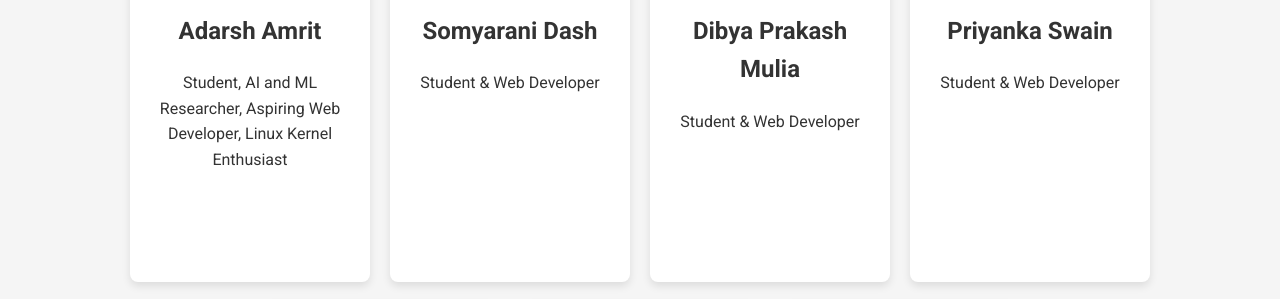
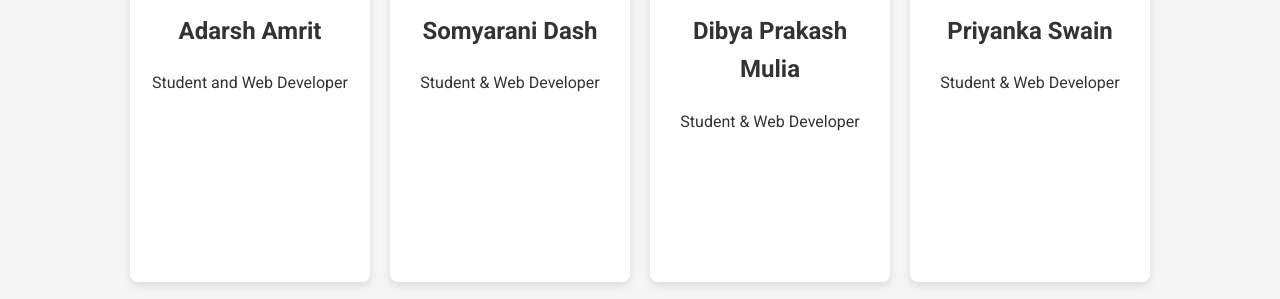
Before and after one commit to Somyadash/HeartDiseasePredictionWebDev, a plain HTML site: page pages/about.html in a window 1280 px wide. Shown: the part 280-579 px from the top of the page. Drawn offline with nearby package versions, Linux system fonts and the light colour scheme.

Commit message:
Update about.html

```diff
--- a/pages/about.html
+++ b/pages/about.html
@@ -89,8 +89,7 @@
         </div>
         <h2>Adarsh Amrit</h2>
         <p>
-          Student, AI and ML Researcher, Aspiring Web Developer, Linux Kernel
-          Enthusiast
+          Student and Web Developer
         </p>
       </div>
       <div class="carousel-card">
```
